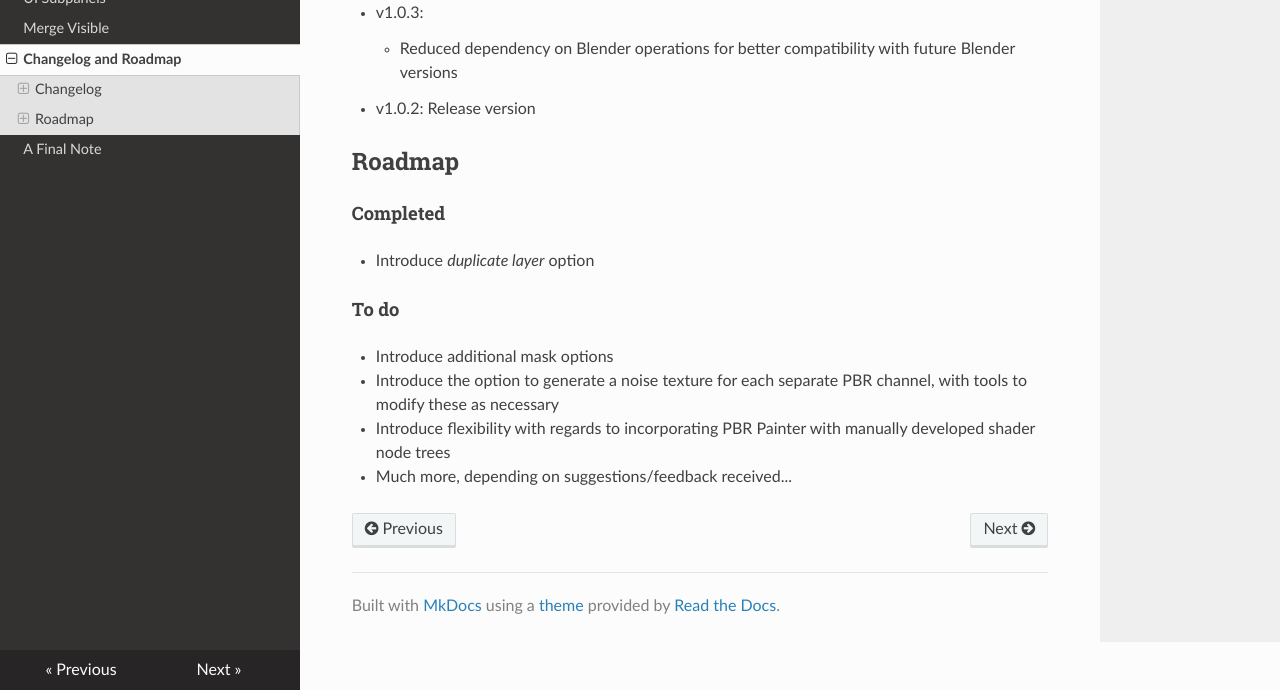
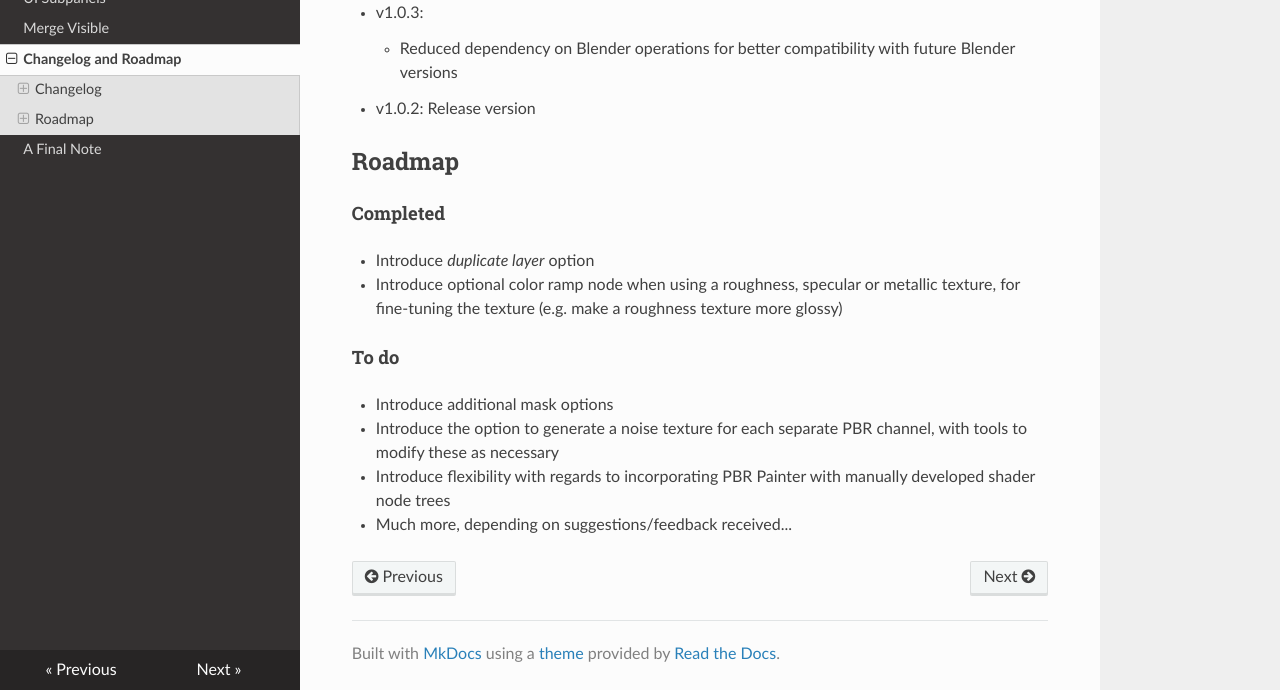
Before and after one commit to wilgardner/pbr-painter-doc, an MkDocs documentation site: the page built from docs/change_log.md, in a window 1280 px wide and 900 px high, scrolled down 589 px, cut to the strip 210-900 px from the top of the window. Built offline with MkDocs 1.6.1, drawn with Linux system fonts in a browser that asks for light colours; nearby versions of some CDN libraries.

Commit message:
Updated 'completed' section in roadmap

```diff
--- a/docs/change_log.md
+++ b/docs/change_log.md
@@ -20,6 +20,8 @@ clipboard-write; encrypted-media; gyroscope; picture-in-picture" allowfullscreen
 
 #### Completed
 - Introduce _duplicate layer_ option
+- Introduce optional color ramp node when using a roughness, specular or metallic texture, for fine-tuning the texture (e.g. make a roughness
+texture more glossy)
 
 #### To do
 - Introduce additional mask options
```
